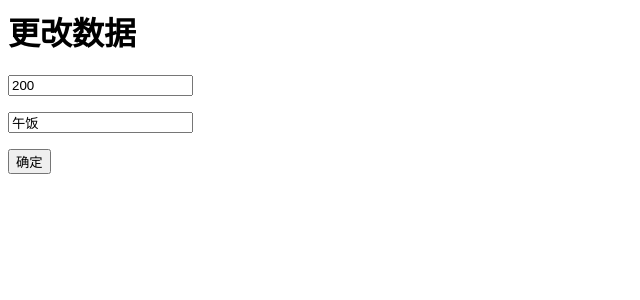
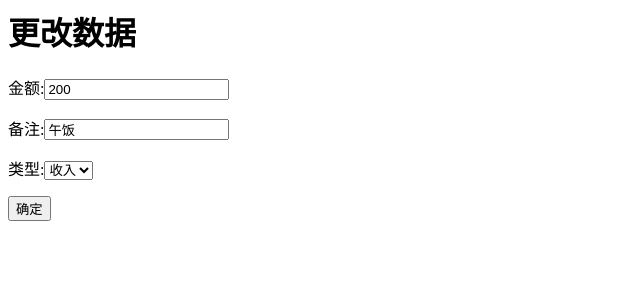
Before and after one commit to wanga5u4/accountingsystem, a Flask app: page /edit/1 in a window 1280 px wide. Shown: the top 300 px of the page, without its empty margins (0-640 px from the left). Run offline with Flask 3, Linux system fonts and the light colour scheme.

Commit message:
添加类型

```diff
--- a/accounting_web/app.py
+++ b/accounting_web/app.py
@@ -33,13 +33,15 @@ def add():
         return render_template("add.html")
     else:
         money=int(request.form["money"])
+        type_=request.form["type_"]
         note=request.form["note"]
         records.append({
             "金额":money,
+            "类型":type_,
             "备注":note
             })
         save_data()
-        return render_template("add.html")
+        return redirect("/add")
 
 
 @app.route("/show")
@@ -76,12 +78,16 @@ def edit(index):
         "edit.html",
         record=record,
         index=index)
+
     else:
         money=int(request.form["money"])
         note=request.form["note"]
+        type_=request.form["type_"]
         records[index]={
             "金额":money,
-            "备注":note}
+            "备注":note,
+            "类型":type_
+            }
         save_data()
         return redirect("/show")
 
--- a/accounting_web/money.csv
+++ b/accounting_web/money.csv
@@ -1,4 +1,5 @@
-金额,备注
-300,晚饭
-200,午饭
-433,晚饭
+金额,备注,类型
+300,晚饭,收入
+200,午饭,收入
+345,奶茶,支出
+245,晚饭,支出
--- a/accounting_web/templates/add.html
+++ b/accounting_web/templates/add.html
@@ -3,6 +3,11 @@
 <form action="/add" method="post">
 <P><input name="money" placeholder="请输入金额:"></p>
 <p><input name="note" placeholder="请输入备注:"></p>
+<p><select name="type_" >
+    <option>收入</option>
+    <option>支出</option>
+    </select>
+</p>
 <p><button>确定</button></p>
 </form>
 
--- a/accounting_web/templates/edit.html
+++ b/accounting_web/templates/edit.html
@@ -1,14 +1,21 @@
 <h1>更改数据</h1>
 
 <form action="/edit/{{ index }}" method="post">
-<p><input type="text"
+<p>金额:<input type="text"
     name="money"
     value="{{ record['金额']}}">
 </p>
 
-<p><input type="text"
+<p>备注:<input type="text"
     name="note"
     value="{{ record['备注'] }}">
 </p>
+
+<p>类型:<select name="type_">
+    <option>收入</option>
+    <option>支出</option>
+    </select>
+</p>
+
 <p><button>确定</button></p>
 </form>
--- a/accounting_web/templates/show.html
+++ b/accounting_web/templates/show.html
@@ -1,7 +1,7 @@
 <h1>展示数据</h1>
 
 <form action="/show" method="get">
-    <input type="text" name="keyword">
+    <input type="text" name="keyword" placeholder="请输入备注">
     <button>搜索</button>
 </form>
 
@@ -9,12 +9,14 @@
     <tr>
         <th>金额</th>
         <th>备注</th>
+        <th>类型</th>
         <th>操作</th>
     </tr>
 {% for record in records %}
     <tr>
         <td>{{record["金额"]}}</td>
         <td>{{record["备注"]}}</td>
+        <td>{{record["类型"]}}</td>
         <td>
         <a href="/delete/{{ loop.index0 }}"
             onclick="return confirm('确定删除吗？')">
```
